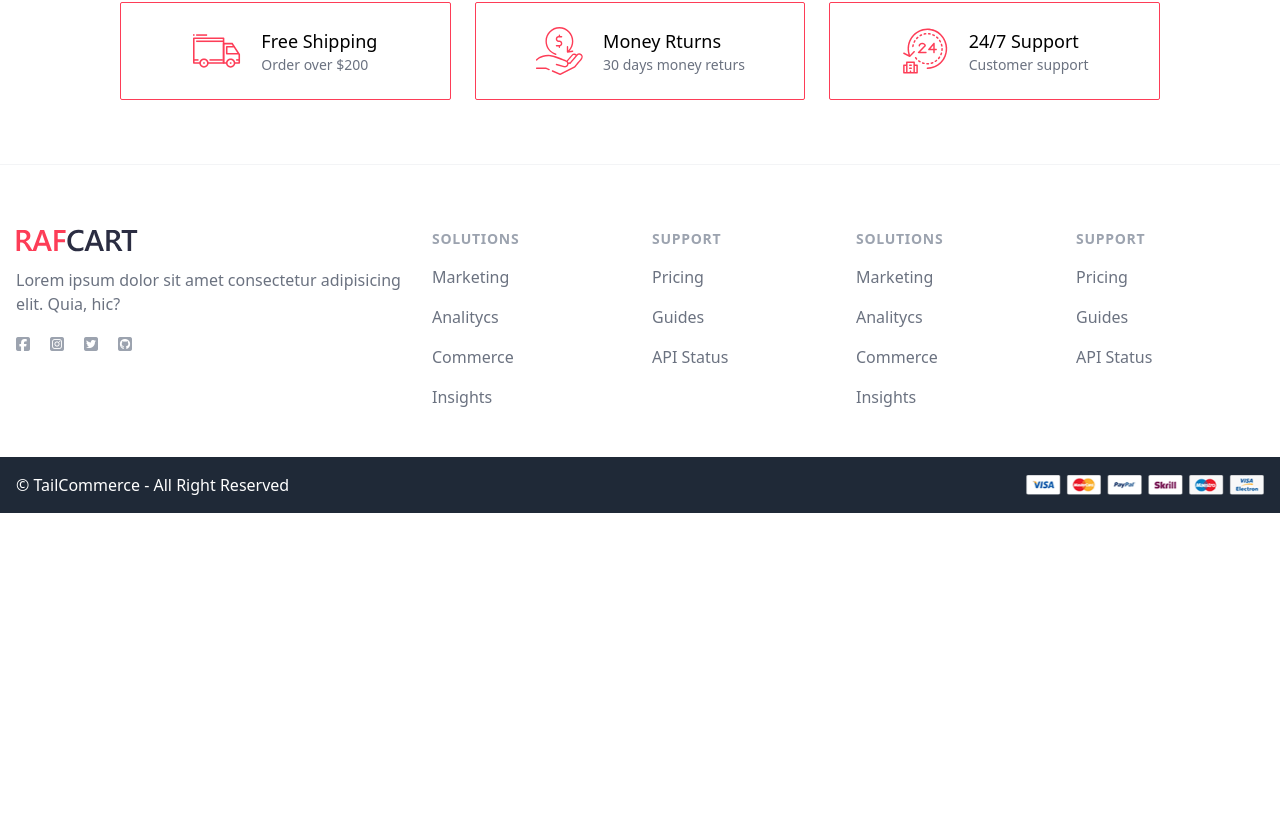
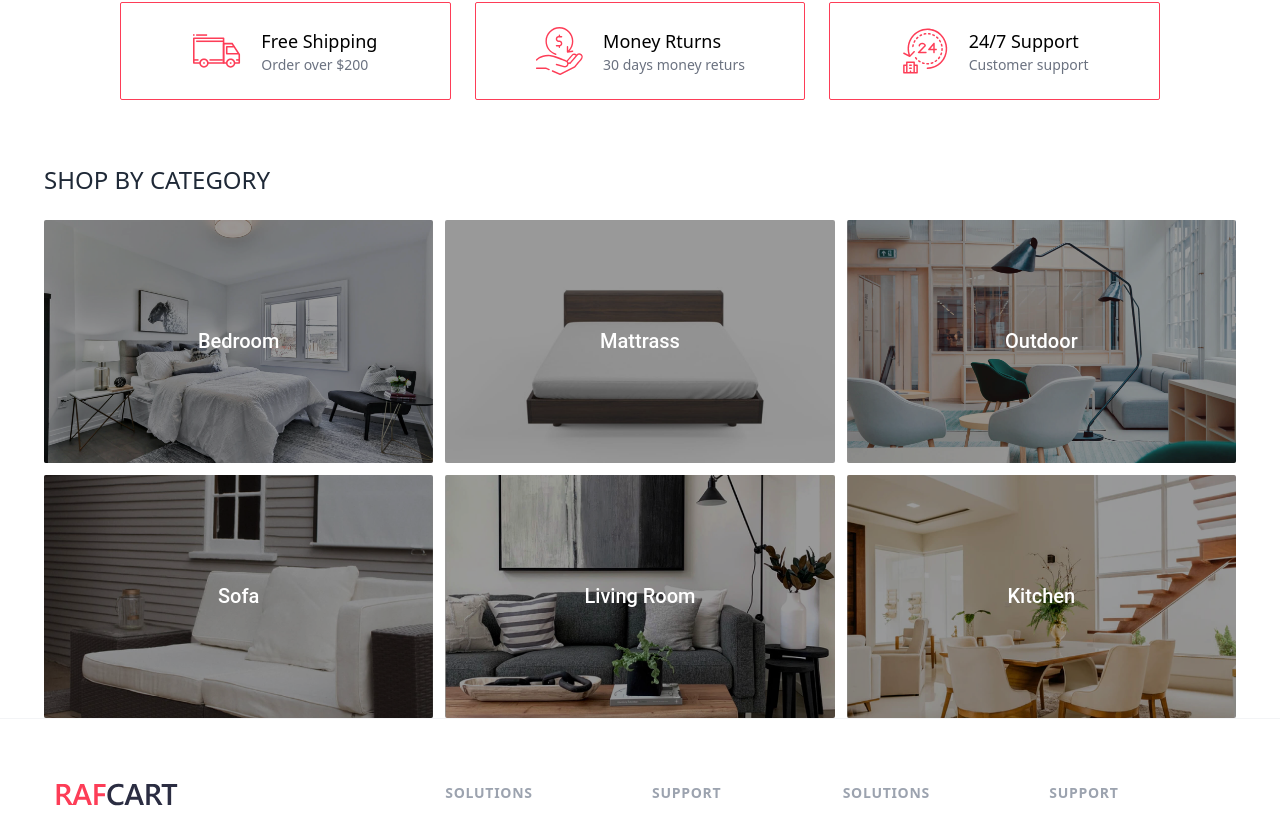
Before and after one commit to pads-sama/e-commerce-website, a React (Vite) app: page / in a window 1280 px wide. Shown: the part 752-1575 px from the top of the page. Before the commit the page ends 1265 px from the top, so only its background shows below. Built offline with nearby package versions, Linux system fonts and the light colour scheme.

Commit message:
Added categories section

```diff
--- /dev/null
+++ b/src/components/Home/Categories.tsx
@@ -0,0 +1,63 @@
+const categories = [
+  {
+    id: 1,
+    categoryName: "Bedroom",
+    image: "images/category/category-1.jpg",
+  },
+  {
+    id: 2,
+    categoryName: "Mattrass",
+    image: "images/category/category-2.jpg",
+  },
+  {
+    id: 3,
+    categoryName: "Outdoor",
+    image: "images/category/category-3.jpg",
+  },
+  {
+    id: 4,
+    categoryName: "Sofa",
+    image: "images/category/category-4.jpg",
+  },
+  {
+    id: 5,
+    categoryName: "Living Room",
+    image: "images/category/category-5.jpg",
+  },
+  {
+    id: 6,
+    categoryName: "Kitchen",
+    image: "images/category/category-6.jpg",
+  },
+];
+const Categories = () => {
+  return (
+    <div className="container lg:px-11 ">
+      <h2 className="text-xl sm:text-2xl font-medium text-gray-800 uppercase mb-6">
+        shop by category
+      </h2>
+      <div className="grid sm:grid-cols-2 md:grid-cols-3 gap-3">
+        {categories.map((category) => (
+          <div
+            key={category.id}
+            className="relative rounded-sm overflow-hidden group"
+          >
+            <img
+              src={category.image}
+              alt={category.categoryName}
+              className="w-full"
+            />
+            <a
+              href="#"
+              className="absolute inset-0 bg-black bg-opacity-40 flex items-center justify-center text-xl text-white font-roboto font-medium group-hover:bg-opacity-60 transition"
+            >
+              {category.categoryName}
+            </a>
+          </div>
+        ))}
+      </div>
+    </div>
+  );
+};
+
+export default Categories;
--- a/src/components/Navigation.tsx
+++ b/src/components/Navigation.tsx
@@ -6,11 +6,9 @@ import { faBars } from "@fortawesome/free-solid-svg-icons";
 import { Link } from "react-router-dom";
 
 const Navigation = () => {
-  console.log("rendered multiple times");
   const [isMenuOpen, setIsMenuOpen] = useState(false);
 
   const handleMenuToggle = () => {
-    console.log("clicked");
     setIsMenuOpen((prev) => !prev);
   };
   return (
--- a/src/components/shared/Footer.tsx
+++ b/src/components/shared/Footer.tsx
@@ -2,7 +2,7 @@ const Footer = () => {
   return (
     <>
       {/* <!-- footer --> */}
-      <footer className="bg-white pt-16 pb-12 border-t border-gray-100">
+      <footer className="bg-white pt-16 pb-12 border-t border-gray-100 lg:px-10">
         <div className="container grid sm:grid-cols-3">
           <div className="col-span-1 space-y-4">
             <img src="images/logo.svg" alt="logo" className="w-30" />
@@ -157,8 +157,8 @@ const Footer = () => {
       {/* <!-- ./footer -->
 
     <!-- copyright --> */}
-      <div className="bg-gray-800 py-4">
-        <div className="container flex items-center justify-between">
+      <div className="bg-gray-800 py-4 lg:px-10">
+        <div className="container flex items-center justify-between flex-wrap gap-5 text-sm">
           <p className="text-white">&copy; TailCommerce - All Right Reserved</p>
           <div>
             <img src="images/methods.png" alt="methods" className="h-5" />
--- a/src/pages/Home/index.tsx
+++ b/src/pages/Home/index.tsx
@@ -1,3 +1,4 @@
+import Categories from "../../components/Home/Categories";
 import Features from "../../components/Home/Features";
 import Hero from "../../components/Home/Hero";
 
@@ -6,6 +7,7 @@ const Home = () => {
     <>
       <Hero />
       <Features />
+      <Categories />
     </>
   );
 };
```
